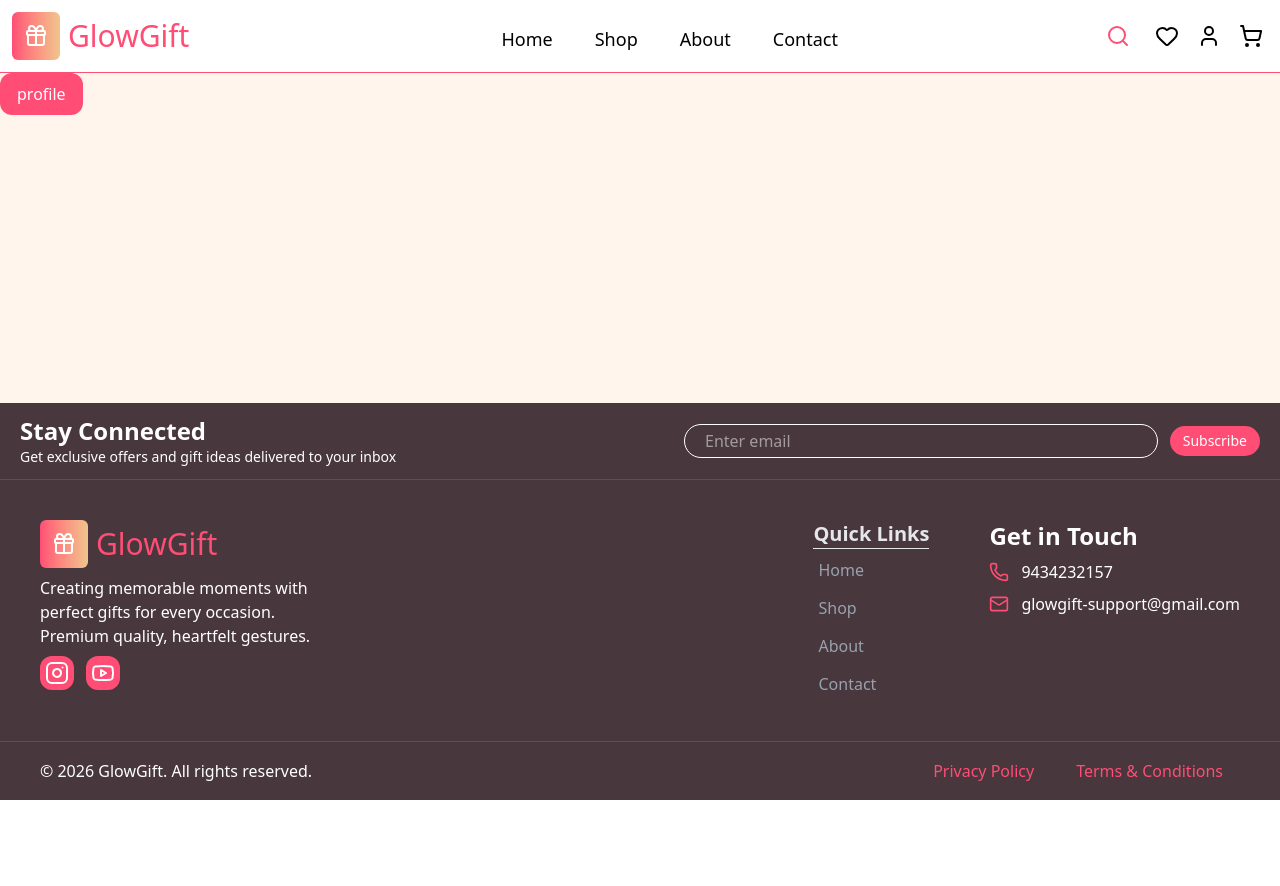
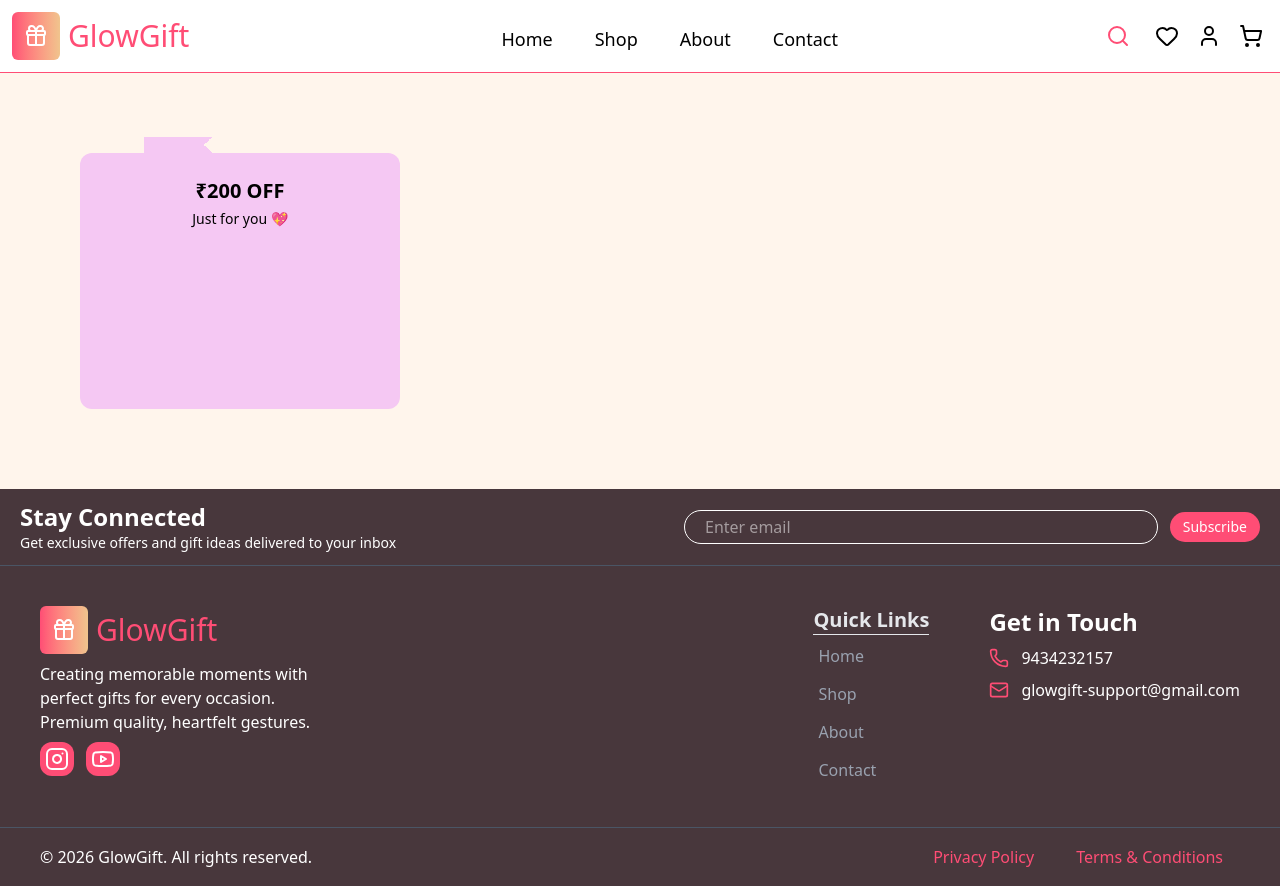
Before and after one commit to Rounak-186/glow-gift, a React (Vite) app: page /testing in a window 1280 px wide. Before the commit the page ends 800 px from the top, so only its background shows below. Built offline with nearby package versions, Linux system fonts and the light colour scheme.

Commit message:
fix: Design issues Fixed

```diff
--- /dev/null
+++ b/src/components/UI/Coupon.tsx
@@ -0,0 +1,29 @@
+const Coupon = () => {
+    return (
+        // <div className="relative w-[320px] bg-[#f5c8f3] p-6 rounded-sm ">
+
+        //     {/* Content */}
+        //     <h2 className="text-xl font-semibold">₹200 OFF</h2>
+        //     <p className="text-sm mt-1">Just for you 💖</p>
+
+        //     {/* Tear Edge */}
+        //     <div className="absolute bottom-0 left-0 -translate-x-1/2  w-full h-4
+        //           bg-[linear-gradient(135deg,transparent_75%,#f5c8f3_75%),linear-gradient(225deg,transparent_75%,#f5c8f3_75%)]
+        //           bg-[length:16px_16px] bg-repeat-x rotate-270 origin-bottom">
+        //     </div>
+        // </div>
+        <div className="relative h-64 w-80 bg-[#f5c8f3] rounded-xl p-6">
+            {/* Coupon content */}
+            <h2 className="text-xl font-semibold">₹200 OFF</h2>
+            <p className="text-sm mt-1">Just for you 💖</p>
+            {/* Tear */}
+            <div
+                className="absolute top-0 right-0 h-full w-4 origin-top-right rotate-90 bg-[linear-gradient(135deg,transparent_75%,#f5c8f3_75%),linear-gradient(225deg,transparent_75%,#f5c8f3_75%)] bg-[length:16px_16px]bg-repeat-x"
+            />
+        </div>
+
+
+    )
+};
+
+export default Coupon;
--- a/src/components/UI/OrderOnWay.tsx
+++ b/src/components/UI/OrderOnWay.tsx
@@ -20,17 +20,17 @@ export const OrderOnWay = () => {
                 </div>
 
                 <div className="flex justify-between items-center bg-gray-200 p-1 px-2 rounded-sm">
-                    <div className="grid grid-cols-3 gap-2  min-w-[300px]">
+                    <div className="grid grid-cols-4 gap-2  min-w-[300px]">
                         <span className="font-semibold text-left">Order Id</span>
                         <span className="col-span-2 text-right">yadIUgohasvzoifciph</span>
-                        <div></div>
+                        <span></span>
                         <span className="font-semibold text-left">Tracking Id</span>
                         <span className="col-span-2 text-right">uiaufysgiudofds</span>
                         <span className="flex items-center justify-start pl-2 cursor-pointer"><Copy size={15} /></span>
                     </div>
                     {/* invoice */}
                     <div>
-                        <Button>View Invoice</Button>
+                        <Button>Track Order</Button>
                     </div>
                 </div>
             </div>
--- a/src/pages/Profile.tsx
+++ b/src/pages/Profile.tsx
@@ -1,6 +1,8 @@
 import { Camera, User } from "lucide-react";
 import { Button } from "../components/UI/Button";
 import OrderDelivered from "../components/UI/OrderDelivered";
+import OrderCancelled from "../components/UI/OrderCancelled";
+import OrderOnWay from "../components/UI/OrderOnWay";
 
 const Profile = () => {
     return (
@@ -40,6 +42,8 @@ const Profile = () => {
                     <Button className="!rounded-full">Continue Shopping</Button>
                 </div>
                 <div className="space-y-4 ">
+                    <OrderCancelled />
+                    <OrderOnWay />
                     {
                         Array(3).fill(null).map(() => {
                             return (
--- a/src/pages/Test.tsx
+++ b/src/pages/Test.tsx
@@ -1,20 +1,17 @@
 import { useState } from 'react'
 import { Dropdown } from '../components/UI/DropDown'
 import { Button } from '../components/UI/Button'
+import Coupon from '../components/UI/Coupon'
 
 
 export default function Test() {
 
-  const [isOpen,setIsOpen] = useState(false)
+  const [isOpen, setIsOpen] = useState(false)
 
   return (
-    <div className='w-full'>
-      <div className='relative'>
-        <Button onClick={(o)=>setIsOpen(!isOpen)}>profile</Button>
-        <Dropdown open={isOpen} onClose={()=>setIsOpen(false)}>
-        hello I am dropdown
-      </Dropdown>
-      </div>
+    <div className='w-full p-20'>
+      <Coupon />
+
     </div>
   )
 }
```
